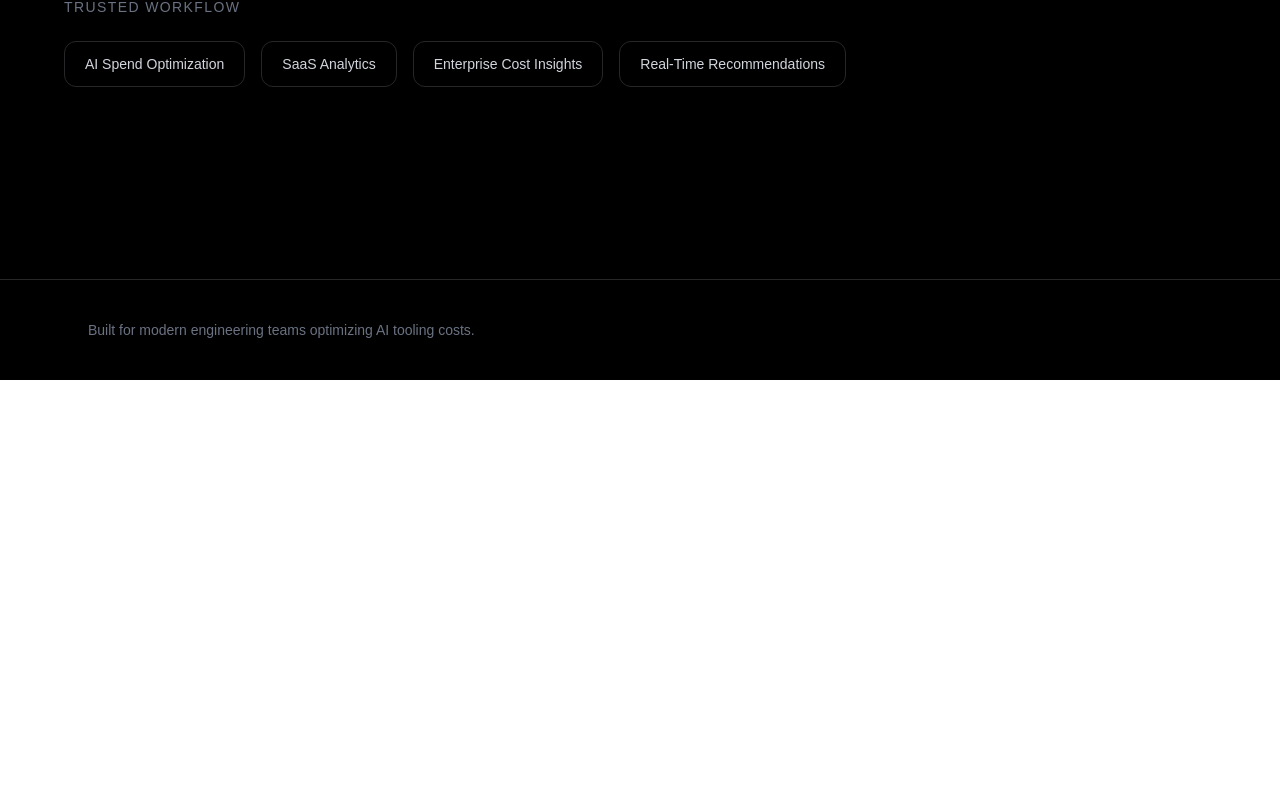
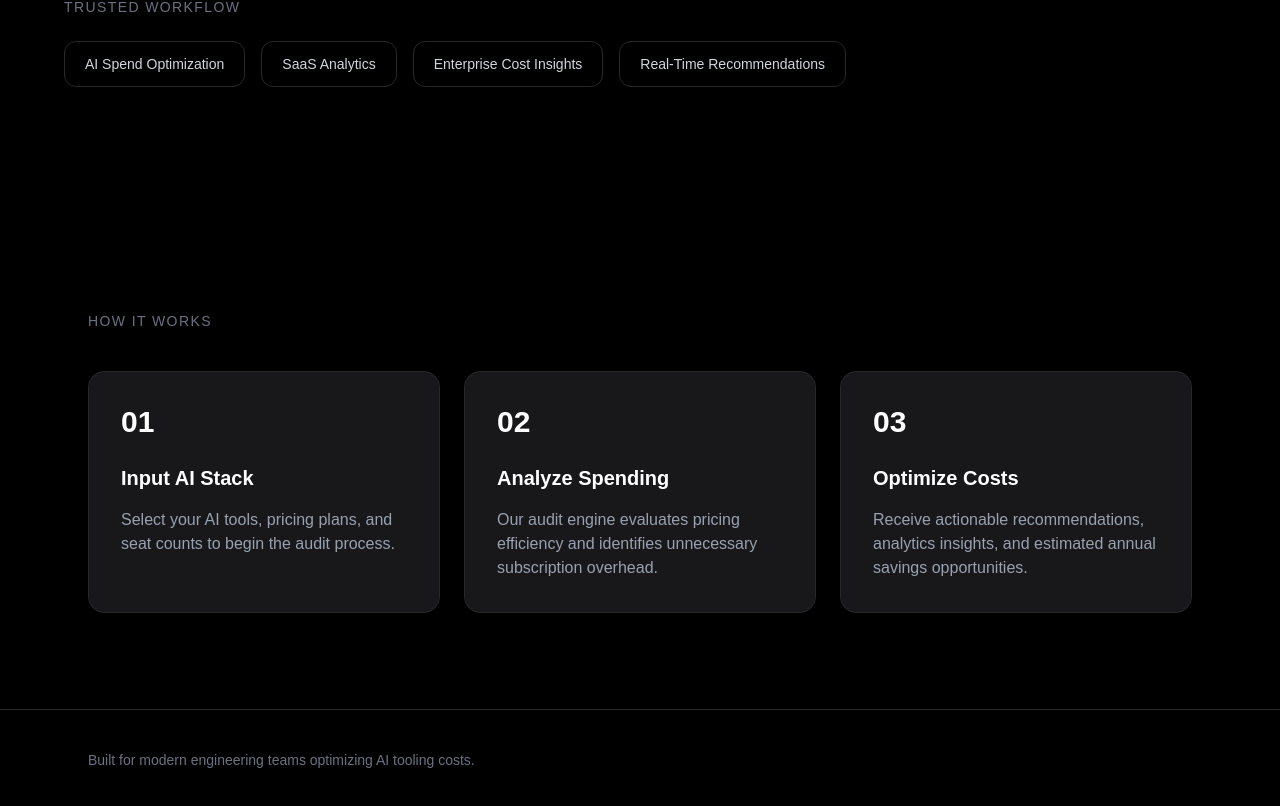
Before and after one commit to PranathiReddy123/ai-spend-audit, a Next.js app: page / in a window 1280 px wide. Shown: the part 953-1759 px from the top of the page. Before the commit the page ends 1333 px from the top, so only its background shows below. Built offline with nearby package versions, Linux system fonts and the light colour scheme.

Commit message:
feat: add homepage workflow explanation section

```diff
--- a/src/app/page.tsx
+++ b/src/app/page.tsx
@@ -143,6 +143,71 @@ export default function HomePage() {
       </section>
 
 
+      <section className="mt-32">
+
+  <div className="max-w-6xl mx-auto px-6">
+
+    <p className="text-sm uppercase tracking-widest text-gray-500">
+      How It Works
+    </p>
+
+    <div className="grid md:grid-cols-3 gap-6 mt-10">
+
+      <div className="bg-zinc-900 border border-zinc-800 rounded-2xl p-8 hover:border-zinc-600 transition-all duration-300">
+
+        <div className="text-3xl font-bold">
+          01
+        </div>
+
+        <h3 className="text-xl font-semibold mt-6">
+          Input AI Stack
+        </h3>
+
+        <p className="text-gray-400 mt-4">
+          Select your AI tools, pricing plans, and seat counts to begin the audit process.
+        </p>
+
+      </div>
+
+      <div className="bg-zinc-900 border border-zinc-800 rounded-2xl p-8 hover:border-zinc-600 transition-all duration-300">
+
+        <div className="text-3xl font-bold">
+          02
+        </div>
+
+        <h3 className="text-xl font-semibold mt-6">
+          Analyze Spending
+        </h3>
+
+        <p className="text-gray-400 mt-4">
+          Our audit engine evaluates pricing efficiency and identifies unnecessary subscription overhead.
+        </p>
+
+      </div>
+
+      <div className="bg-zinc-900 border border-zinc-800 rounded-2xl p-8 hover:border-zinc-600 transition-all duration-300">
+
+        <div className="text-3xl font-bold">
+          03
+        </div>
+
+        <h3 className="text-xl font-semibold mt-6">
+          Optimize Costs
+        </h3>
+
+        <p className="text-gray-400 mt-4">
+          Receive actionable recommendations, analytics insights, and estimated annual savings opportunities.
+        </p>
+
+      </div>
+
+    </div>
+
+  </div>
+
+</section>
+
+
       <footer className="border-t border-zinc-800 mt-24">
 
   <div className="max-w-6xl mx-auto px-6 py-10 text-sm text-gray-500">
```
